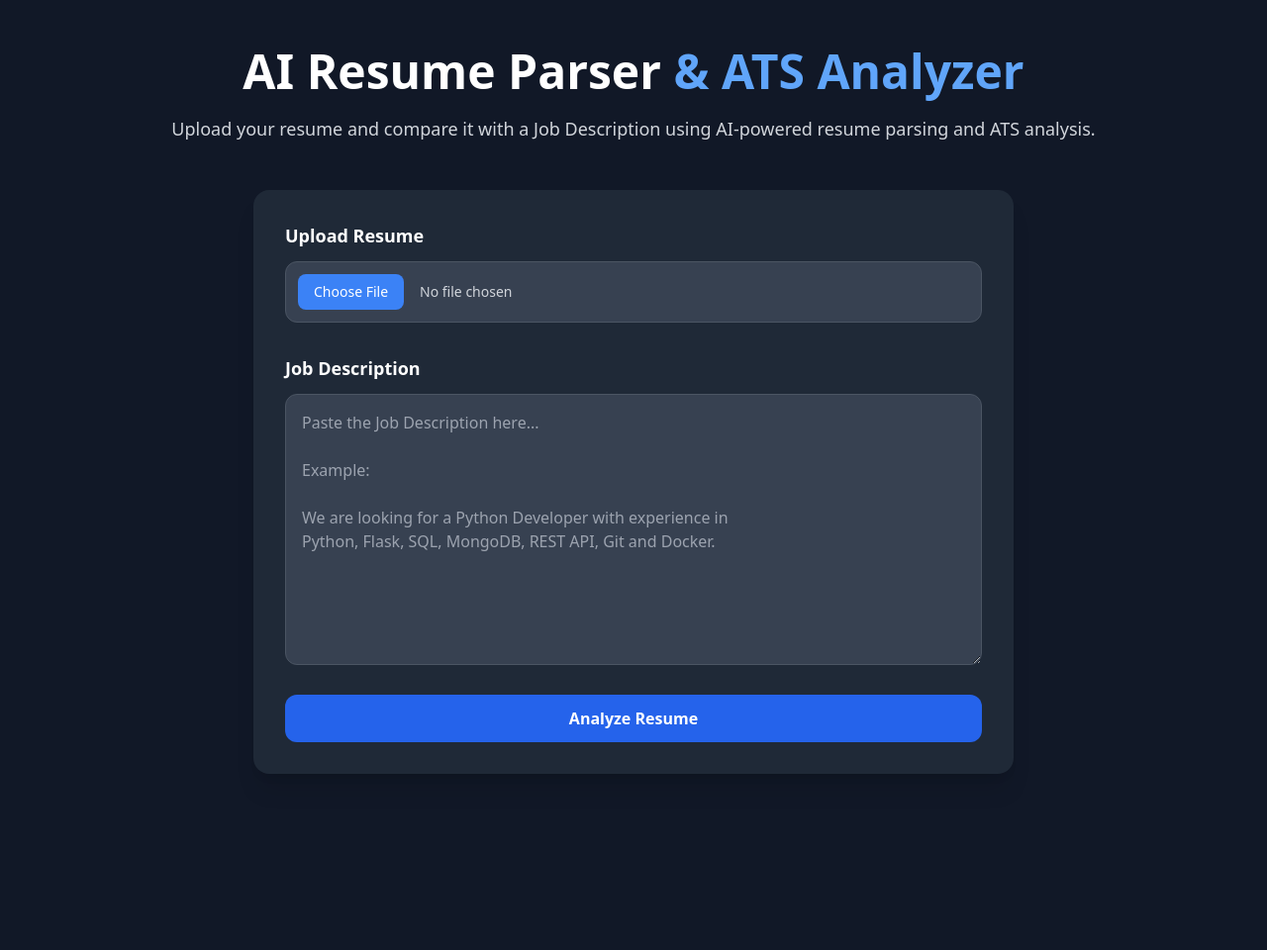
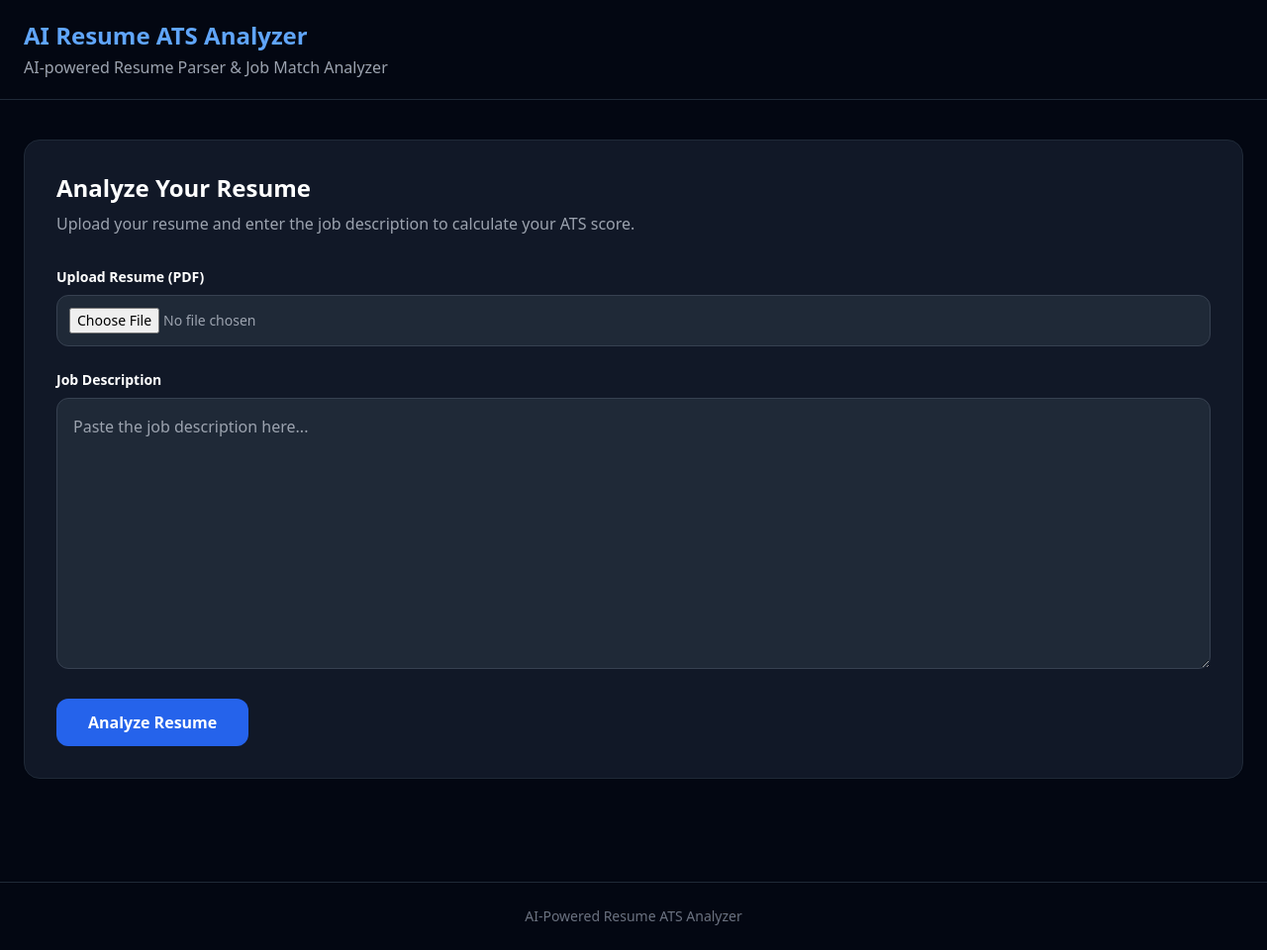
Before and after one commit to Mohit7470-coder/AI-POWERED-RESUME-APPLICANT-TRACKING-SYSTEM-ANALYZER, a Flask app: page / in a window 1280 px wide. Shown: the whole page at 99% size. Before the commit the page ends 782 px from the top, so only its background shows below. Run offline with Flask 3, Linux system fonts and the light colour scheme; some libraries are stand-ins or nearby versions.

Commit message:
Add ATS analyzer and result UI

```diff
--- a/app.py
+++ b/app.py
@@ -1,6 +1,4 @@
-# FLASK APP
 import os
-import sys
 import json
 
 from flask import Flask, request, render_template
@@ -10,50 +8,57 @@ from resumeparser import ats_extractor
 from ats_analyzer import calculate_ats_score
 
 
-sys.path.insert(0, os.path.abspath(os.getcwd()))
-
-
-UPLOAD_PATH = r"__DATA__"
+UPLOAD_PATH = "__DATA__"
 
 app = Flask(__name__)
 
 
-@app.route('/')
+@app.route("/")
 def index():
-    return render_template('index.html')
+    return render_template("index.html")
 
 
 @app.route("/process", methods=["POST"])
-def ats():
+def process_resume():
 
     # -----------------------------
-    # 1. Get uploaded resume
+    # Check PDF
     # -----------------------------
-    doc = request.files.get('pdf_doc')
 
-    if not doc:
+    if "pdf_doc" not in request.files:
         return render_template(
-            'index.html',
-            error="Please upload a PDF resume."
+            "index.html",
+            error="Please upload a resume PDF."
+        )
+
+    doc = request.files["pdf_doc"]
+
+    if doc.filename == "":
+        return render_template(
+            "index.html",
+            error="Please select a PDF file."
         )
 
     # -----------------------------
-    # 2. Get Job Description
+    # Get Job Description
     # -----------------------------
+
     job_description = request.form.get(
         "job_description",
         ""
     ).strip()
 
     if not job_description:
+
         return render_template(
-            'index.html',
-            error="Please enter a Job Description."
+            "index.html",
+            error="Please enter a job description."
         )
 
     # -----------------------------
-    # 3. Save PDF
+    # Save Resume
     # -----------------------------
+
     os.makedirs(UPLOAD_PATH, exist_ok=True)
 
     doc_path = os.path.join(
@@ -64,45 +69,78 @@ def ats():
     doc.save(doc_path)
 
     # -----------------------------
-    # 4. Extract text from PDF
+    # Extract PDF Text
     # -----------------------------
+
     resume_text = _read_file_from_path(
         doc_path
     )
 
-    # -----------------------------
-    # 5. Ollama Resume Parser
-    # -----------------------------
-    parsed_data = ats_extractor(
-        resume_text
-    )
+    if not resume_text.strip():
 
-    # Convert JSON string → Python dictionary
-    try:
-        resume_data = json.loads(parsed_data)
-
-    except json.JSONDecodeError:
-
-        resume_data = {
-            "raw_response": parsed_data
-        }
+        return render_template(
+            "index.html",
+            error="Could not extract text from the PDF."
+        )
 
     # -----------------------------
-    # 6. ATS Analyzer
+    # ATS KEYWORD ANALYSIS
     # -----------------------------
+
     ats_result = calculate_ats_score(
         resume_text,
         job_description
     )
 
     # -----------------------------
-    # 7. Send everything to HTML
+    # AI RESUME PARSER
     # -----------------------------
+
+    try:
+
+        parsed_data = ats_extractor(
+            resume_text
+        )
+
+        try:
+            parsed_data = json.loads(
+                parsed_data
+            )
+
+        except json.JSONDecodeError:
+
+            parsed_data = {
+                "ai_resume_data": parsed_data
+            }
+
+    except Exception as e:
+
+        parsed_data = {
+            "ai_resume_data":
+                "AI parser error: " + str(e)
+        }
+
+    # -----------------------------
+    # Combine Results
+    # -----------------------------
+
+    final_data = {}
+
+    final_data.update(
+        ats_result
+    )
+
+    final_data.update(
+        parsed_data
+    )
+
+    # -----------------------------
+    # Send Result to HTML
+    # -----------------------------
+
     return render_template(
-        'index.html',
-        data=resume_data,
-        ats_result=ats_result,
-        job_description=job_description
+        "index.html",
+        data=final_data
     )
 
 
@@ -112,9 +150,7 @@ def _read_file_from_path(path):
 
     data = ""
 
-    for page_no in range(len(reader.pages)):
-
-        page = reader.pages[page_no]
+    for page in reader.pages:
 
         text = page.extract_text()
 
--- a/templates/index.html
+++ b/templates/index.html
@@ -7,56 +7,46 @@
 
     <script src="https://cdn.tailwindcss.com"></script>
 
-    <title>AI Resume Parser & ATS Analyzer</title>
+    <title>AI Resume ATS Analyzer</title>
 </head>
 
-<body class="bg-gray-900 text-white">
+<body class="bg-gray-950 text-white min-h-screen">
 
-    <div class="min-h-screen">
-
-        <!-- HEADER -->
-        <div class="mx-auto max-w-7xl px-6 py-12">
-
-            <div class="text-center">
-
-                <h1 class="text-4xl font-bold sm:text-5xl">
-                    AI Resume Parser
-                    <span class="text-blue-400">& ATS Analyzer</span>
+    <!-- Header -->
+    <header class="border-b border-gray-800">
+        <div class="max-w-7xl mx-auto px-6 py-5">
+            <h1 class="text-2xl font-bold text-blue-400">
+                AI Resume ATS Analyzer
             </h1>
 
-                <p class="mt-5 text-lg text-gray-300">
-                    Upload your resume and compare it with a Job Description
-                    using AI-powered resume parsing and ATS analysis.
+            <p class="text-gray-400 mt-1">
+                AI-powered Resume Parser & Job Match Analyzer
+            </p>
+        </div>
+    </header>
+
+
+    <main class="max-w-7xl mx-auto px-6 py-10">
+
+        <!-- Upload Section -->
+        <section class="bg-gray-900 border border-gray-800 rounded-2xl p-8">
+
+            <h2 class="text-2xl font-bold mb-2">
+                Analyze Your Resume
+            </h2>
+
+            <p class="text-gray-400 mb-8">
+                Upload your resume and enter the job description to calculate your ATS score.
             </p>
 
-            </div>
 
+            <form action="/process" method="POST" enctype="multipart/form-data">
 
-            <!-- ERROR -->
-            {% if error %}
+                <!-- Resume -->
+                <div class="mb-6">
 
-            <div class="mx-auto mt-8 max-w-3xl rounded-xl border border-red-500
-                        bg-red-500/10 p-4 text-red-400">
-
-                {{ error }}
-
-            </div>
-
-            {% endif %}
-
-
-            <!-- FORM -->
-            <div class="mx-auto mt-12 max-w-3xl">
-
-                <form action="/process"
-                      method="post"
-                      enctype="multipart/form-data"
-                      class="rounded-2xl bg-gray-800 p-8 shadow-xl">
-
-
-                    <!-- RESUME -->
-                    <label class="mb-3 block text-lg font-semibold">
-                        Upload Resume
+                    <label class="block text-sm font-semibold mb-2">
+                        Upload Resume (PDF)
                     </label>
 
                     <input
@@ -64,19 +54,20 @@
                         name="pdf_doc"
                         accept=".pdf"
                         required
-                        class="mb-8 block w-full rounded-xl border
-                               border-gray-600 bg-gray-700 p-3
-                               text-sm text-gray-300
-                               file:mr-4 file:rounded-lg
-                               file:border-0 file:bg-blue-500
-                               file:px-4 file:py-2
-                               file:text-white
-                               hover:file:bg-blue-600"
+                        class="block w-full text-sm text-gray-400
+                        border border-gray-700 rounded-xl
+                        bg-gray-800
+                        cursor-pointer
+                        p-3"
                     >
 
+                </div>
 
-                    <!-- JOB DESCRIPTION -->
-                    <label class="mb-3 block text-lg font-semibold">
+
+                <!-- Job Description -->
+                <div class="mb-6">
+
+                    <label class="block text-sm font-semibold mb-2">
                         Job Description
                     </label>
 
@@ -84,98 +75,86 @@
                         name="job_description"
                         rows="10"
                         required
-                        placeholder="Paste the Job Description here...
-
-Example:
-
-We are looking for a Python Developer with experience in
-Python, Flask, SQL, MongoDB, REST API, Git and Docker."
-                        class="w-full rounded-xl border border-gray-600
-                               bg-gray-700 p-4 text-gray-200
-                               placeholder-gray-400
-                               focus:border-blue-500
-                               focus:outline-none"
+                        placeholder="Paste the job description here..."
+                        class="w-full bg-gray-800 border border-gray-700
+                        rounded-xl p-4 text-gray-200
+                        focus:outline-none focus:ring-2
+                        focus:ring-blue-500"
                     ></textarea>
 
+                </div>
 
-                    <!-- BUTTON -->
+
+                <!-- Button -->
                 <button
                     type="submit"
-                        class="mt-6 w-full rounded-xl
-                               bg-blue-600 px-6 py-3
-                               font-semibold text-white
-                               hover:bg-blue-500">
-
+                    class="bg-blue-600 hover:bg-blue-700
+                    px-8 py-3 rounded-xl
+                    font-semibold transition"
+                >
                     Analyze Resume
-
                 </button>
 
             </form>
 
-            </div>
+        </section>
 
 
-            <!-- ATS RESULT -->
-            {% if ats_result %}
+        {% if data %}
 
-            <div class="mx-auto mt-12 max-w-5xl">
+        <!-- ================= ATS RESULT ================= -->
 
-                <h2 class="mb-8 text-center text-3xl font-bold">
+        <section class="mt-10">
+
+            <h2 class="text-3xl font-bold mb-6">
                 ATS Analysis Result
             </h2>
 
 
-                <!-- SCORE -->
-                <div class="mb-8 rounded-2xl bg-gray-800 p-8 text-center">
+            <!-- Score Cards -->
+            <div class="grid grid-cols-1 md:grid-cols-3 gap-6">
 
-                    <p class="text-lg text-gray-400">
+
+                <!-- ATS Score -->
+                <div class="bg-gray-900 border border-gray-800
+                            rounded-2xl p-6">
+
+                    <p class="text-gray-400">
                         Overall ATS Score
                     </p>
 
-                    <p class="mt-3 text-6xl font-bold text-blue-400">
-                        {{ ats_result.ats_score }}%
-                    </p>
-
-                    <div class="mx-auto mt-6 h-4 max-w-xl overflow-hidden
-                                rounded-full bg-gray-700">
-
-                        <div
-                            class="h-full rounded-full bg-blue-500"
-                            style="width: {{ ats_result.ats_score }}%;">
-                        </div>
-
-                    </div>
-
-                </div>
-
-
-                <!-- SCORE DETAILS -->
-                <div class="grid gap-6 md:grid-cols-2">
-
-
-                    <!-- KEYWORD MATCH -->
-                    <div class="rounded-2xl bg-gray-800 p-6">
-
-                        <h3 class="text-xl font-bold">
-                            Keyword Match
-                        </h3>
-
-                        <p class="mt-3 text-4xl font-bold text-green-400">
-                            {{ ats_result.keyword_match }}%
+                    <p class="text-5xl font-bold text-blue-400 mt-3">
+                        {{ data.get('ats_score', 0) }}%
                     </p>
 
                 </div>
 
 
-                    <!-- STRUCTURE -->
-                    <div class="rounded-2xl bg-gray-800 p-6">
+                <!-- Keyword Score -->
+                <div class="bg-gray-900 border border-gray-800
+                            rounded-2xl p-6">
 
-                        <h3 class="text-xl font-bold">
+                    <p class="text-gray-400">
+                        Keyword Match
+                    </p>
+
+                    <p class="text-5xl font-bold text-green-400 mt-3">
+                        {{ data.get('keyword_match', 0) }}%
+                    </p>
+
+                </div>
+
+
+                <!-- Structure -->
+                <div class="bg-gray-900 border border-gray-800
+                            rounded-2xl p-6">
+
+                    <p class="text-gray-400">
                         Resume Structure
-                        </h3>
+                    </p>
 
-                        <p class="mt-3 text-4xl font-bold text-purple-400">
-                            {{ ats_result.resume_structure }}%
+                    <p class="text-5xl font-bold text-purple-400 mt-3">
+                        {{ data.get('resume_structure', 0) }}%
                     </p>
 
                 </div>
@@ -183,19 +162,27 @@ Python, Flask, SQL, MongoDB, REST API, Git and Docker."
             </div>
 
 
-                <!-- MATCHED KEYWORDS -->
-                <div class="mt-6 rounded-2xl bg-gray-800 p-6">
+            <!-- ================= KEYWORDS ================= -->
 
-                    <h3 class="text-xl font-bold text-green-400">
-                        Matched Keywords
+            <div class="grid grid-cols-1 md:grid-cols-2 gap-6 mt-8">
+
+
+                <!-- Matched -->
+                <div class="bg-gray-900 border border-gray-800
+                            rounded-2xl p-6">
+
+                    <h3 class="text-xl font-bold text-green-400 mb-4">
+                        ✓ Matched Keywords
                     </h3>
 
-                    <div class="mt-4 flex flex-wrap gap-3">
+                    <div class="flex flex-wrap gap-2">
 
-                        {% for keyword in ats_result.matched_keywords %}
+                        {% for keyword in data.get('matched_keywords', []) %}
 
-                        <span class="rounded-full bg-green-500/20
-                                     px-4 py-2 text-sm text-green-300">
+                        <span class="bg-green-500/10
+                                     border border-green-500/30
+                                     text-green-400
+                                     px-3 py-1 rounded-full text-sm">
 
                             {{ keyword }}
 
@@ -203,7 +190,7 @@ Python, Flask, SQL, MongoDB, REST API, Git and Docker."
 
                         {% else %}
 
-                        <p class="text-gray-400">
+                        <p class="text-gray-500">
                             No matched keywords found.
                         </p>
 
@@ -214,19 +201,22 @@ Python, Flask, SQL, MongoDB, REST API, Git and Docker."
                 </div>
 
 
-                <!-- MISSING KEYWORDS -->
-                <div class="mt-6 rounded-2xl bg-gray-800 p-6">
+                <!-- Missing -->
+                <div class="bg-gray-900 border border-gray-800
+                            rounded-2xl p-6">
 
-                    <h3 class="text-xl font-bold text-red-400">
-                        Missing Keywords
+                    <h3 class="text-xl font-bold text-red-400 mb-4">
+                        ✗ Missing Keywords
                     </h3>
 
-                    <div class="mt-4 flex flex-wrap gap-3">
+                    <div class="flex flex-wrap gap-2">
 
-                        {% for keyword in ats_result.missing_keywords %}
+                        {% for keyword in data.get('missing_keywords', []) %}
 
-                        <span class="rounded-full bg-red-500/20
-                                     px-4 py-2 text-sm text-red-300">
+                        <span class="bg-red-500/10
+                                     border border-red-500/30
+                                     text-red-400
+                                     px-3 py-1 rounded-full text-sm">
 
                             {{ keyword }}
 
@@ -234,8 +224,8 @@ Python, Flask, SQL, MongoDB, REST API, Git and Docker."
 
                         {% else %}
 
-                        <p class="text-gray-400">
-                            No missing keywords 🎉
+                        <p class="text-gray-500">
+                            No missing keywords.
                         </p>
 
                         {% endfor %}
@@ -244,23 +234,34 @@ Python, Flask, SQL, MongoDB, REST API, Git and Docker."
 
                 </div>
 
-
-                <!-- RESUME SECTIONS -->
-                <div class="mt-6 grid gap-6 md:grid-cols-2">
+            </div>
 
 
-                    <div class="rounded-2xl bg-gray-800 p-6">
+            <!-- ================= SECTIONS ================= -->
 
-                        <h3 class="text-xl font-bold text-green-400">
-                            Sections Found
+            <div class="grid grid-cols-1 md:grid-cols-2 gap-6 mt-8">
+
+
+                <!-- Sections Found -->
+                <div class="bg-gray-900 border border-gray-800
+                            rounded-2xl p-6">
+
+                    <h3 class="text-xl font-bold text-green-400 mb-4">
+                        ✓ Resume Sections Found
                     </h3>
 
-                        <ul class="mt-4 space-y-2">
+                    <ul class="space-y-2">
 
-                            {% for section in ats_result.sections_found %}
+                        {% for section in data.get('sections_found', []) %}
 
-                            <li>
-                                ✅ {{ section|capitalize }}
+                        <li class="bg-gray-800 rounded-lg px-4 py-2">
+                            ✓ {{ section|capitalize }}
+                        </li>
+
+                        {% else %}
+
+                        <li class="text-gray-500">
+                            No sections detected.
                         </li>
 
                         {% endfor %}
@@ -270,18 +271,26 @@ Python, Flask, SQL, MongoDB, REST API, Git and Docker."
                 </div>
 
 
-                    <div class="rounded-2xl bg-gray-800 p-6">
+                <!-- Sections Missing -->
+                <div class="bg-gray-900 border border-gray-800
+                            rounded-2xl p-6">
 
-                        <h3 class="text-xl font-bold text-red-400">
-                            Sections Missing
+                    <h3 class="text-xl font-bold text-red-400 mb-4">
+                        ✗ Missing Resume Sections
                     </h3>
 
-                        <ul class="mt-4 space-y-2">
+                    <ul class="space-y-2">
 
-                            {% for section in ats_result.sections_missing %}
+                        {% for section in data.get('sections_missing', []) %}
 
-                            <li>
-                                ❌ {{ section|capitalize }}
+                        <li class="bg-gray-800 rounded-lg px-4 py-2">
+                            ✗ {{ section|capitalize }}
+                        </li>
+
+                        {% else %}
+
+                        <li class="text-gray-500">
+                            All important sections detected.
                         </li>
 
                         {% endfor %}
@@ -293,40 +302,42 @@ Python, Flask, SQL, MongoDB, REST API, Git and Docker."
             </div>
 
 
-                <!-- PARSED RESUME -->
-                {% if data %}
+            <!-- ================= AI PARSED DATA ================= -->
 
-                <div class="mt-10">
+            <div class="mt-8 bg-gray-900 border border-gray-800
+                        rounded-2xl p-6">
 
-                    <h2 class="mb-6 text-2xl font-bold">
-                        AI Resume Parser Result
-                    </h2>
+                <h3 class="text-xl font-bold mb-5">
+                    AI Resume Information
+                </h3>
 
-                    <div class="rounded-2xl bg-gray-800 p-6">
+                <div class="space-y-3 text-gray-300">
 
                     {% for key, value in data.items() %}
 
-                        <div class="border-b border-gray-700 py-4">
+                        {% if key not in [
+                            'ats_score',
+                            'keyword_match',
+                            'resume_structure',
+                            'matched_keywords',
+                            'missing_keywords',
+                            'sections_found',
+                            'sections_missing'
+                        ] %}
 
-                            <p class="font-semibold text-blue-400">
-                                {{ key }}
-                            </p>
+                        <div class="border-b border-gray-800 pb-3">
 
-                            {% if value is iterable and value is not string %}
+                            <span class="font-semibold text-blue-400">
+                                {{ key|replace('_', ' ')|title }}:
+                            </span>
 
-                            <p class="mt-2 text-gray-300">
-                                {{ value|join(', ') }}
-                            </p>
+                            <span class="ml-2">
+                                {{ value }}
+                            </span>
 
-                            {% else %}
-
-                            <p class="mt-2 text-gray-300">
-                                {{ value }}
-                            </p>
+                        </div>
 
                         {% endif %}
-
-                        </div>
 
                     {% endfor %}
 
@@ -334,16 +345,25 @@ Python, Flask, SQL, MongoDB, REST API, Git and Docker."
 
             </div>
 
+        </section>
+
         {% endif %}
+
+    </main>
+
+
+    <!-- Footer -->
+    <footer class="border-t border-gray-800 mt-16">
+
+        <div class="max-w-7xl mx-auto px-6 py-6 text-center">
+
+            <p class="text-gray-500 text-sm">
+                AI-Powered Resume ATS Analyzer
+            </p>
 
         </div>
 
-            {% endif %}
-
-        </div>
-
-    </div>
+    </footer>
 
 </body>
-
 </html>
```
Also changed, not shown: ats_analyzer.py (+27 -96 lines). Lines whose indentation alone changed are shown as unchanged.
